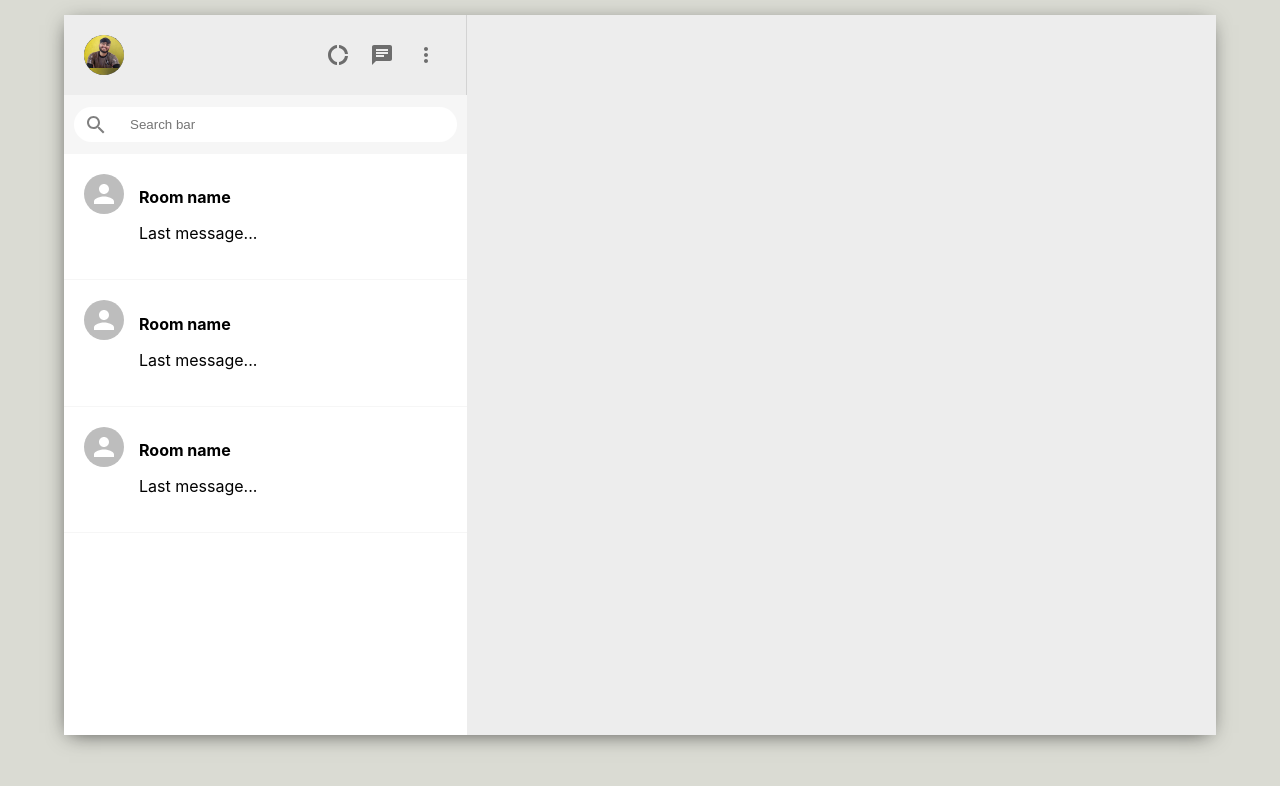
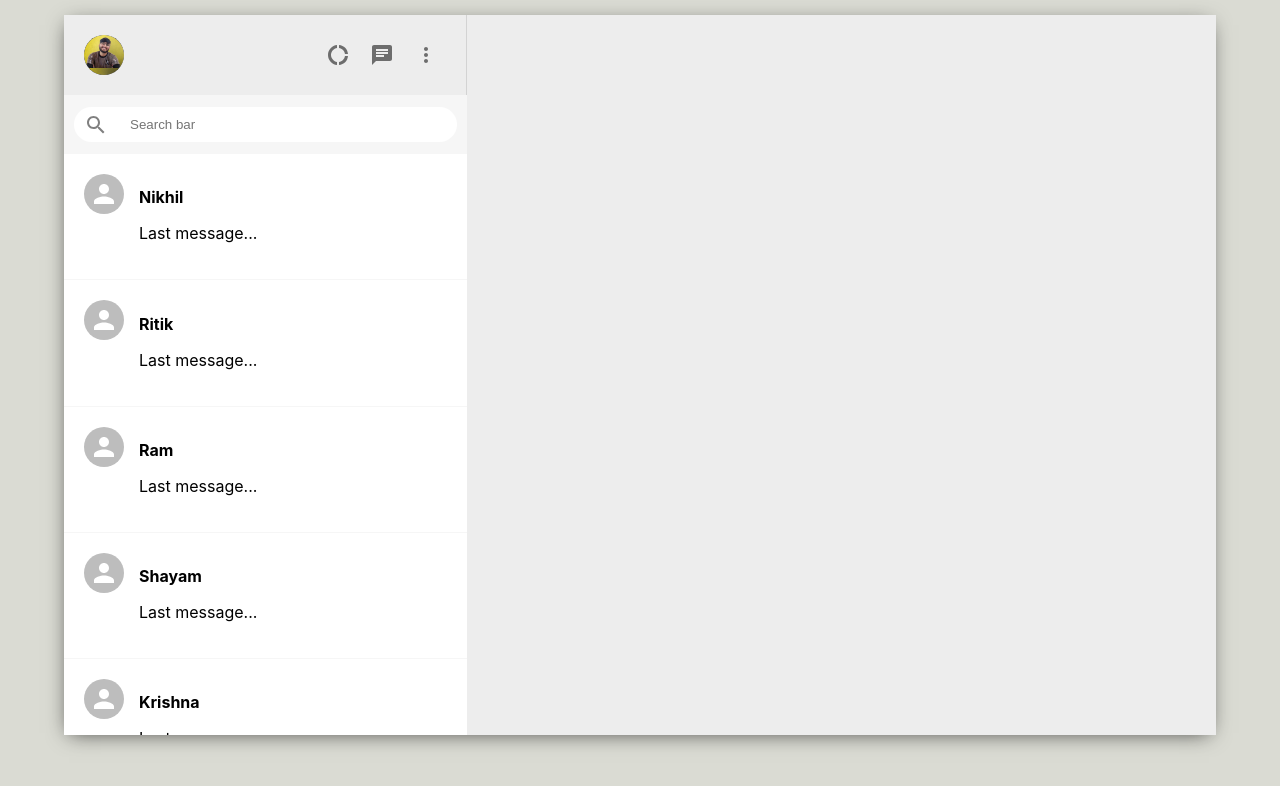
Before and after one commit to nikhil6392/chatapp, a React (Create React App) app in the folder chatapp-frontend/: page / in a window 1280 px wide. Shown: the top 786 px of the page. Built offline with nearby package versions, Linux system fonts and the light colour scheme.

Commit message:
Giving props

```diff
--- a/chatapp-frontend/src/component/Sidebar.js
+++ b/chatapp-frontend/src/component/Sidebar.js
@@ -34,9 +34,13 @@ const Sidebar = () => {
             </div>
         </div>
         <div className='sidebar_chats'>
-            <SidebarChat />
-            <SidebarChat />
-            <SidebarChat />
+            <SidebarChat contactName= "Nikhil" />
+            <SidebarChat contactName= "Ritik" />
+            <SidebarChat  contactName="Ram"/>
+            <SidebarChat  contactName="Shayam"/>
+            <SidebarChat  contactName="Krishna"/>
+            <SidebarChat  contactName="Radhe"/>
+            <SidebarChat  contactName="Yash"/>
         </div>
     </div>
   )
--- a/chatapp-frontend/src/component/SidebarChat.js
+++ b/chatapp-frontend/src/component/SidebarChat.js
@@ -3,7 +3,7 @@ import Avatar from '@mui/material/Avatar';
 import './SidebarChat.css'
 
 
-const SidebarChat = () => {
+const SidebarChat = ({contactName}) => {
     const [seen, setSeed] = useState("")
 
     useEffect(() => {
@@ -13,7 +13,7 @@ const SidebarChat = () => {
     <div className='sidebarChat'>
         <Avatar />
         <div className='sidebarChat_info'>
-            <h2>Room name</h2>
+            <h2>{contactName}</h2>
             <p>Last message...</p>
         </div>
 
```
